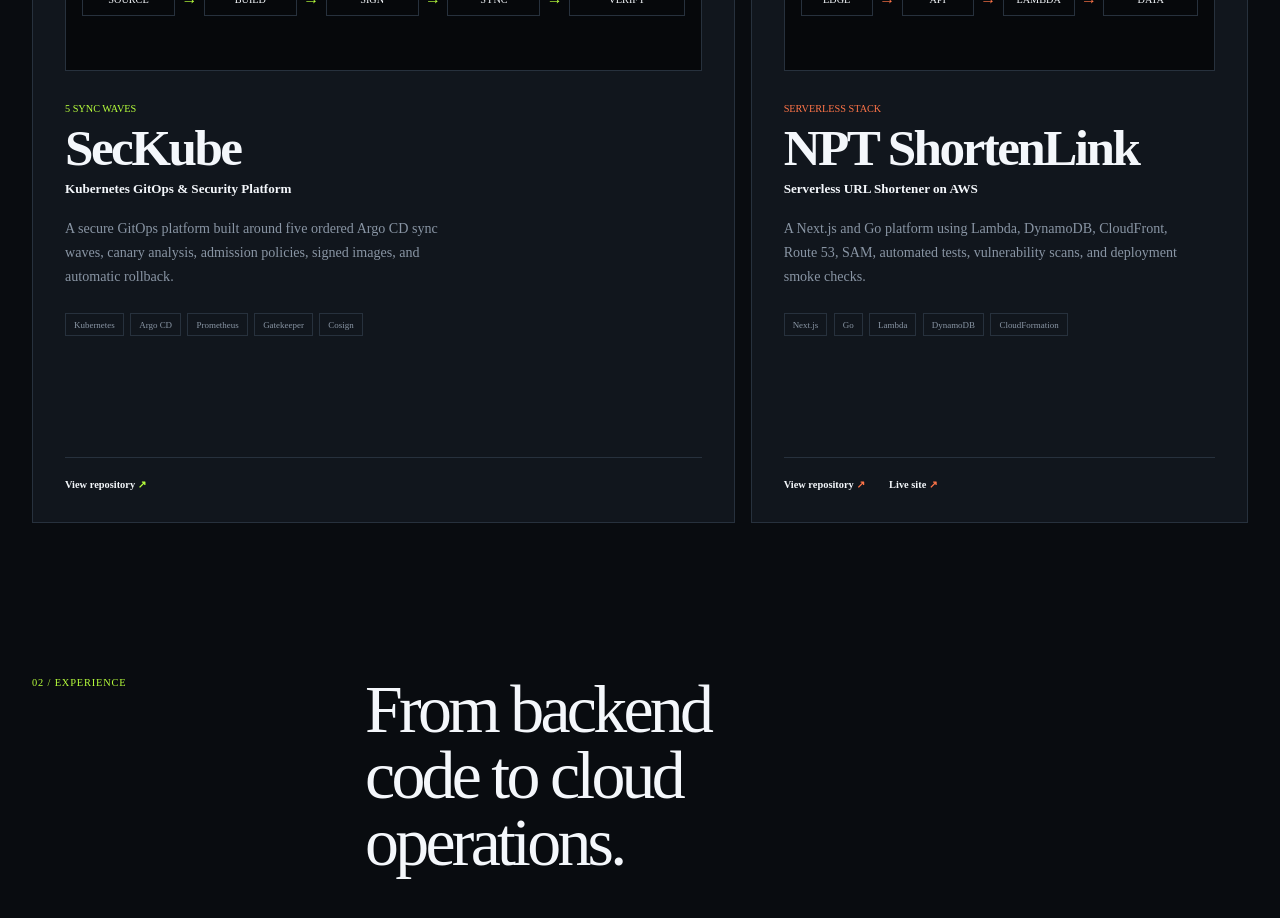
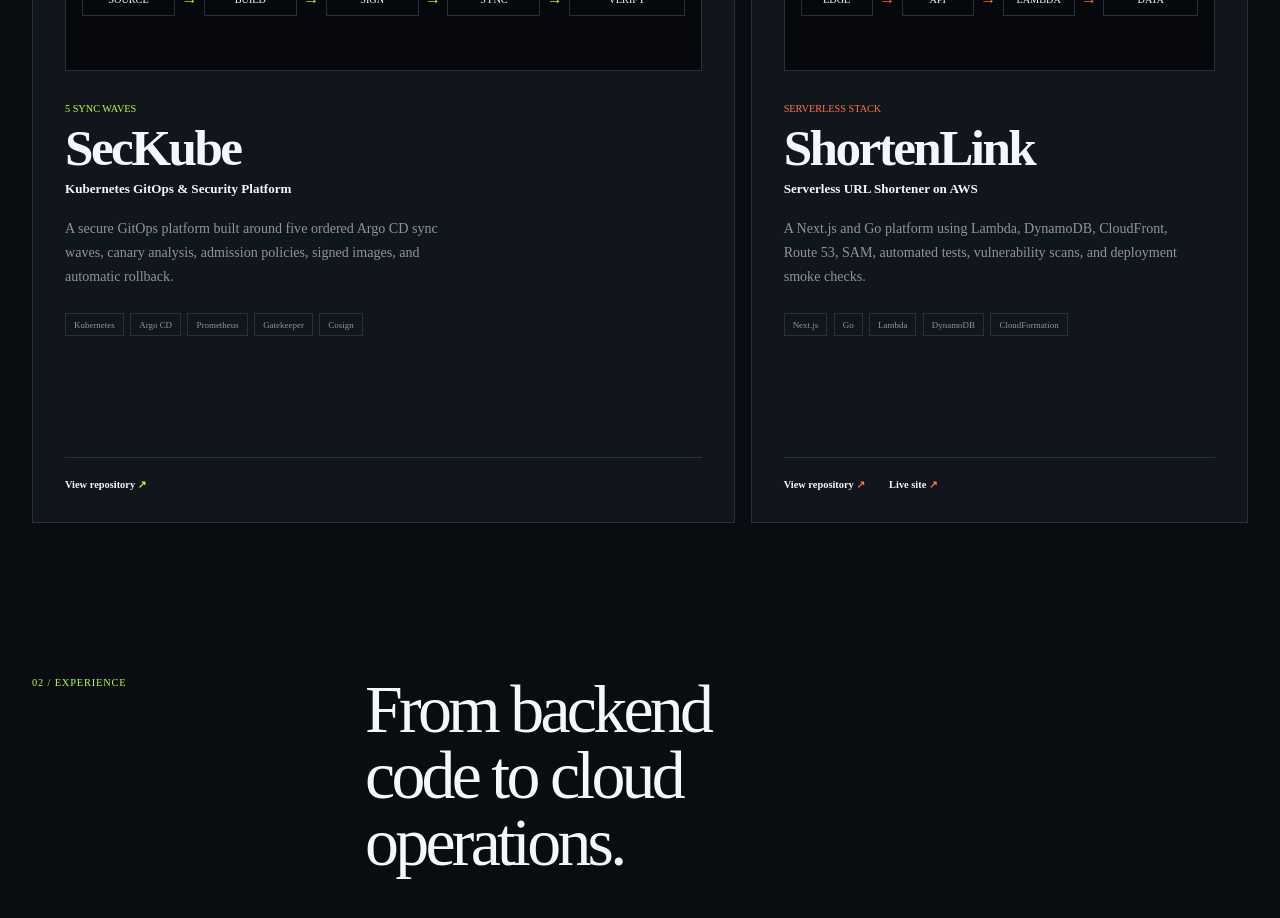
Before and after one commit to TrieuNguyenPhu/portfolio, a Next.js app: page / in a window 1280 px wide. Shown: the part 1840-2758 px from the top of the page. Built offline with nearby package versions, Linux system fonts and the light colour scheme.

Commit message:
Rename ShortenLink project

```diff
--- a/app/page.tsx
+++ b/app/page.tsx
@@ -15,7 +15,7 @@
   {
     index: "02",
     slug: "shortenlink",
-    title: "NPT ShortenLink",
+    title: "ShortenLink",
     type: "Serverless URL Shortener on AWS",
     date: "May — July 2026",
     summary:
```
